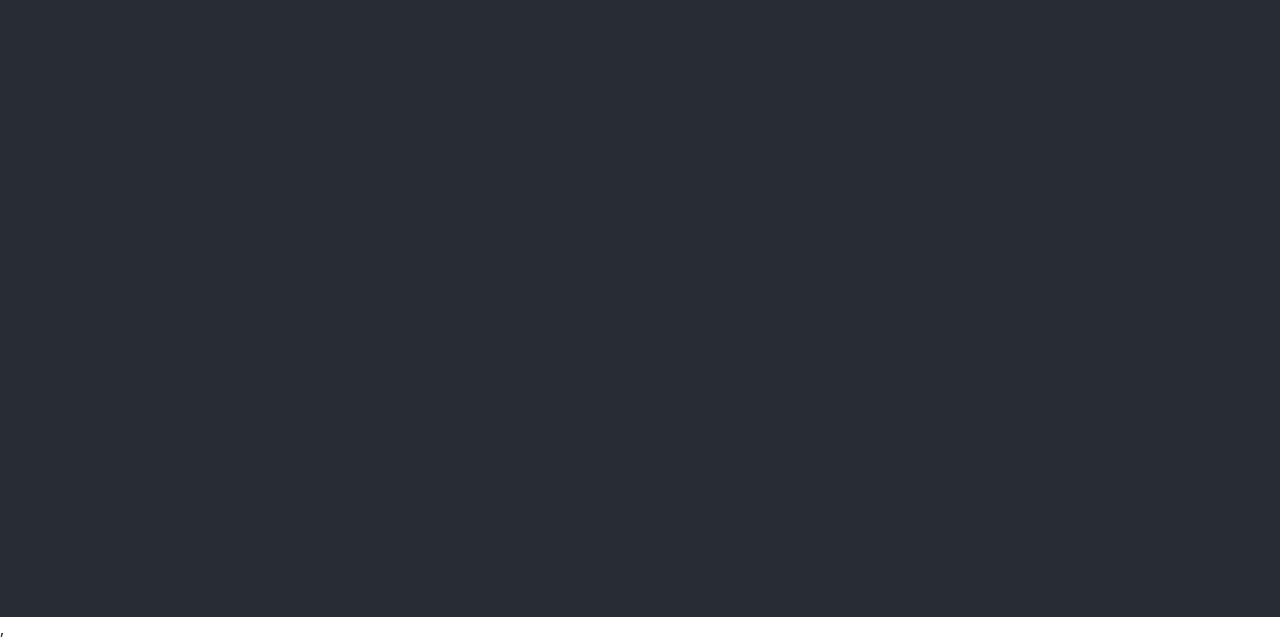
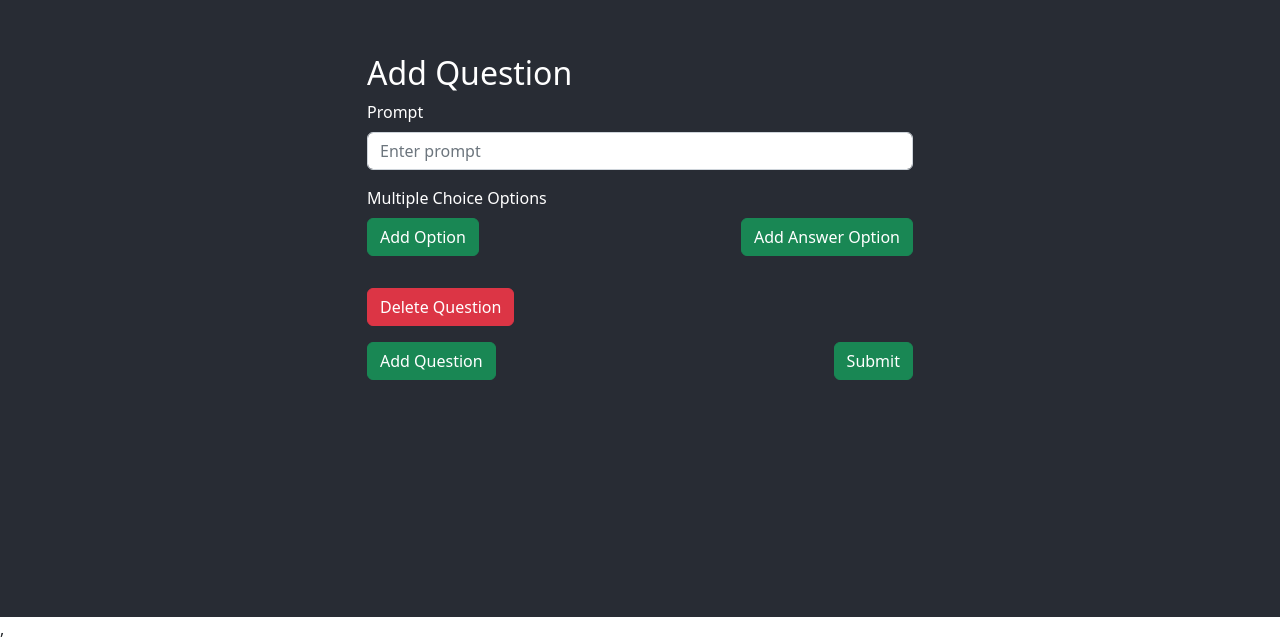
Before and after one commit to yzoken99/assignment, a React (Create React App) app in the folder quizapp/: page /add/1 in a window 1280 px wide. Before the commit this address had no page. Shown: the part 183-824 px from the top of the page. Built offline with nearby package versions, Linux system fonts and the light colour scheme.

Commit message:
implemented adding and deleting questions to the specific quiz with an ID

```diff
--- a/quizapp/src/App.js
+++ b/quizapp/src/App.js
@@ -29,7 +29,7 @@ function App() {
         <Routes>
           <Route path="/" element={<Home formData={formData} setFormData={setFormData}/>} />
           <Route path="/quizlist" element={<QuizList />} />
-          <Route path="/add" element={<AddQuestionForm formData={formData} setFormData={setFormData}/>} />
+          <Route path="/add/:quizId" element={<AddQuestionForm formData={formData} setFormData={setFormData}/>} />
         </Routes>
       </Container>
     </div>
--- a/quizapp/src/components/AddQuestionForm.jsx
+++ b/quizapp/src/components/AddQuestionForm.jsx
@@ -1,8 +1,11 @@
 import { useState } from 'react';
-import { Form, Button } from 'react-bootstrap';
+import { Form, Button, Row, Col } from 'react-bootstrap';
 import { addDoc, collection } from 'firebase/firestore';
+import { useParams } from 'react-router-dom';
+import db from '../db/firebase';
 
-const AddQuestionForm = ({ quizId, formData, setFormData }) => {
+const AddQuestionForm = ({ formData, setFormData }) => {
+  const { quizId } = useParams()
   const handleAddQuestion = () => {
     setFormData({
       ...formData,
@@ -17,6 +20,34 @@ const AddQuestionForm = ({ quizId, formData, setFormData }) => {
     })
   }
 
+  const submitQuestion = async (e) => {
+    e.preventDefault();
+    const newQuestion = {
+      prompt: "",
+      options: ["", "", "", ""],
+      correctAnswer: null
+    };
+
+    // Add the new question to the questions subcollection of the quiz with quizId
+    try {
+      const docRef = await addDoc(collection(db, `quizes/${quizId}/questions`), formData);
+      console.log("Question added with ID: ", docRef.id);
+      setFormData({
+        questions: [{ prompt: '', answers: [''] }],
+      });
+    } catch (error) {
+      console.error("Error adding question: ", error);
+    }
+
+    // Update the state of the form data to include the new question
+    setFormData({
+      ...formData,
+      questions: [
+        ...formData.questions,
+        newQuestion
+      ]
+    })
+  }
   const handleMultipleChoiceOptionChange = (questionIndex, optionIndex, value) => {
     setFormData(prevState => {
       const questions = [...prevState.questions];
@@ -103,6 +134,8 @@ const AddQuestionForm = ({ quizId, formData, setFormData }) => {
   };
 
   return (
+    <Row className='d-flex justify-content-center'>
+      <Col md={6}>
         <Form>
           <h2>Add Question</h2>
           {formData.questions?.map((question, questionIndex) => (
@@ -119,7 +152,7 @@ const AddQuestionForm = ({ quizId, formData, setFormData }) => {
               {question.answers?.map((answer, answerIndex) => (
                 <Form.Group className="mb-3" key={`answer-${questionIndex}-${answerIndex}`}>
                   <Form.Label>Answer Option {answerIndex + 1}</Form.Label>
-              <div className="d-flex">
+                  <div className="d-flex gap-2">
                     <Form.Control
                       type="text"
                       placeholder="Enter answer option"
@@ -139,7 +172,7 @@ const AddQuestionForm = ({ quizId, formData, setFormData }) => {
               <Form.Group className="mb-3" key={`multiple-choice-options-${questionIndex}`}>
                 <Form.Label>Multiple Choice Options</Form.Label>
                 {question.multipleChoiceOptions?.map((option, optionIndex) => (
-              <div className="d-flex mb-2" key={`option-${optionIndex}`}>
+                  <div className="d-flex mb-2 gap-2" key={`option-${optionIndex}`}>
                     <Form.Control
                       type="text"
                       placeholder="Enter option"
@@ -155,13 +188,23 @@ const AddQuestionForm = ({ quizId, formData, setFormData }) => {
                     </Button>
                   </div>
                 ))}
+                <div className='d-flex justify-content-between'>
                   <Button
-              variant="secondary"
+                    variant="success"
                     className="mb-3"
                     onClick={() => handleAddMultipleChoiceOption(questionIndex)}
                   >
                     Add Option
                   </Button>
+                  <Button
+                    variant="success"
+                    className="mb-3"
+                    onClick={() => handleAddAnswerOption(questionIndex)}
+                  >
+                    Add Answer Option
+                  </Button>
+
+                </div>
               </Form.Group>
               <Button
                 variant="danger"
@@ -170,24 +213,28 @@ const AddQuestionForm = ({ quizId, formData, setFormData }) => {
               >
                 Delete Question
               </Button>
-          <Button
-            variant="secondary"
-            className="mb-3"
-            onClick={() => handleAddAnswerOption(questionIndex)}
-          >
-            Add Answer Option
-          </Button>
+
             </div>
 
           ))}
+          <div className='d-flex justify-content-between'>
             <Button
-        variant="secondary"
-        className="mb-3"
+              variant="success"
               onClick={() => handleAddQuestion()}
             >
               Add Question
             </Button>
+            <Button
+              variant="success"
+              onClick={submitQuestion}
+            >
+              Submit
+            </Button>
+
+          </div>
         </Form>
+      </Col>
+    </Row>
   );
 };
 
--- a/quizapp/src/components/QuizList.jsx
+++ b/quizapp/src/components/QuizList.jsx
@@ -2,7 +2,8 @@ import { useEffect, useState } from 'react';
 import { Button, Row, Spinner, Table } from 'react-bootstrap'
 import { RiEdit2Fill } from 'react-icons/ri';
 import { RiDeleteBin5Line } from 'react-icons/ri';
-import { useNavigate } from 'react-router-dom'
+import { IoMdAddCircleOutline } from 'react-icons/io';
+import { Link, useNavigate } from 'react-router-dom'
 import { collection, getDocs, deleteDoc, doc, getDoc, getFirestore } from 'firebase/firestore';
 import db from '../db/firebase';
 import EditQuiz from './EditQuiz';
@@ -66,6 +67,7 @@ const QuizList = () => {
                                 <th>Description</th>
                                 <th>Grade</th>
                                 <th>Timing</th>
+                                <th>Add question</th>
                                 <th>Edit</th>
                                 <th>Delete</th>
                             </tr>
@@ -78,7 +80,8 @@ const QuizList = () => {
                                         <td>{item.description}</td>
                                         <td>{item.grading}</td>
                                         <td>{item.timing}</td>
-                                        <td><RiEdit2Fill className='text-primary text-center' style={{ cursor: "pointer" }} onClick={() => { getSingleDocument(item.id); handleShow() }} /></td>
+                                        <td><Link to={`/add/${item.id}`} style={{display:"-webkit-box"}}><IoMdAddCircleOutline className='text-success' style={{ cursor: "pointer" }} /></Link></td>
+                                        <td><RiEdit2Fill className='text-primary' style={{ cursor: "pointer" }} onClick={() => { getSingleDocument(item.id); handleShow() }} /></td>
                                         <td><RiDeleteBin5Line className='text-danger' style={{ cursor: "pointer" }} onClick={() => { deleteData(item.id) }} /></td>
                                     </tr>
                                 </>
```
Lines whose indentation alone changed are shown as unchanged.
